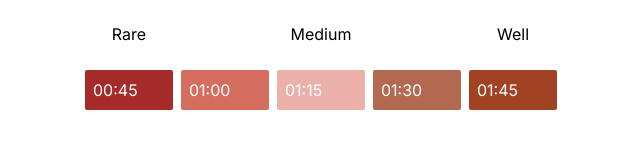
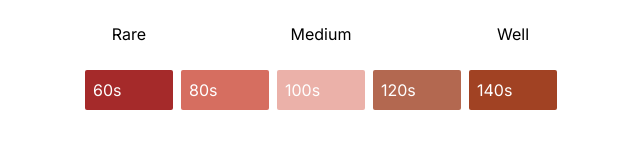
Before and after one commit to matt-plank/steak-project-web, a Next.js app: page / in a window 1280 px wide. Shown: the part 522-670 px from the top of the page, without its empty margins (319-959 px from the left). Built offline with nearby package versions, Linux system fonts and the light colour scheme.

Commit message:
Added 'rule of thumb' estimate to calculator

```diff
--- a/src/components/calculator.js
+++ b/src/components/calculator.js
@@ -1,5 +1,6 @@
 "use client";
 
+import useSteakTimings from "@/hooks/useSteakTimings";
 import { useState } from "react";
 
 const Calculator = ({
@@ -9,6 +10,7 @@ const Calculator = ({
   defaultThickness,
 }) => {
   const [thickness, setThickness] = useState(defaultThickness);
+  const timings = useSteakTimings(thickness);
 
   return (
     <>
@@ -35,11 +37,11 @@ const Calculator = ({
           <p className="text-center text-black">Medium</p>
           <p className="text-center text-black"></p>
           <p className="text-center text-black">Well</p>
-          <div className="bg-rare rounded-sm p-2">00:45</div>
-          <div className="bg-mid-rare rounded-sm p-2">01:00</div>
-          <div className="bg-medium rounded-sm p-2">01:15</div>
-          <div className="bg-mid-well rounded-sm p-2">01:30</div>
-          <div className="bg-well rounded-sm p-2">01:45</div>
+          <div className="bg-rare rounded-sm p-2">{timings.rare}s</div>
+          <div className="bg-mid-rare rounded-sm p-2">{timings.midRare}s</div>
+          <div className="bg-medium rounded-sm p-2">{timings.medium}s</div>
+          <div className="bg-mid-well rounded-sm p-2">{timings.midWell}s</div>
+          <div className="bg-well rounded-sm p-2">{timings.well}s</div>
         </div>
       </div>
     </>
--- /dev/null
+++ b/src/hooks/useSteakTimings.js
@@ -0,0 +1,17 @@
+const useSteakTimings = (thickness) => {
+  const rare = thickness * 30;
+  const midRare = thickness * 40;
+  const medium = thickness * 50;
+  const midWell = thickness * 60;
+  const well = thickness * 70;
+
+  return {
+    rare,
+    midRare,
+    medium,
+    midWell,
+    well,
+  };
+};
+
+export default useSteakTimings;
```
